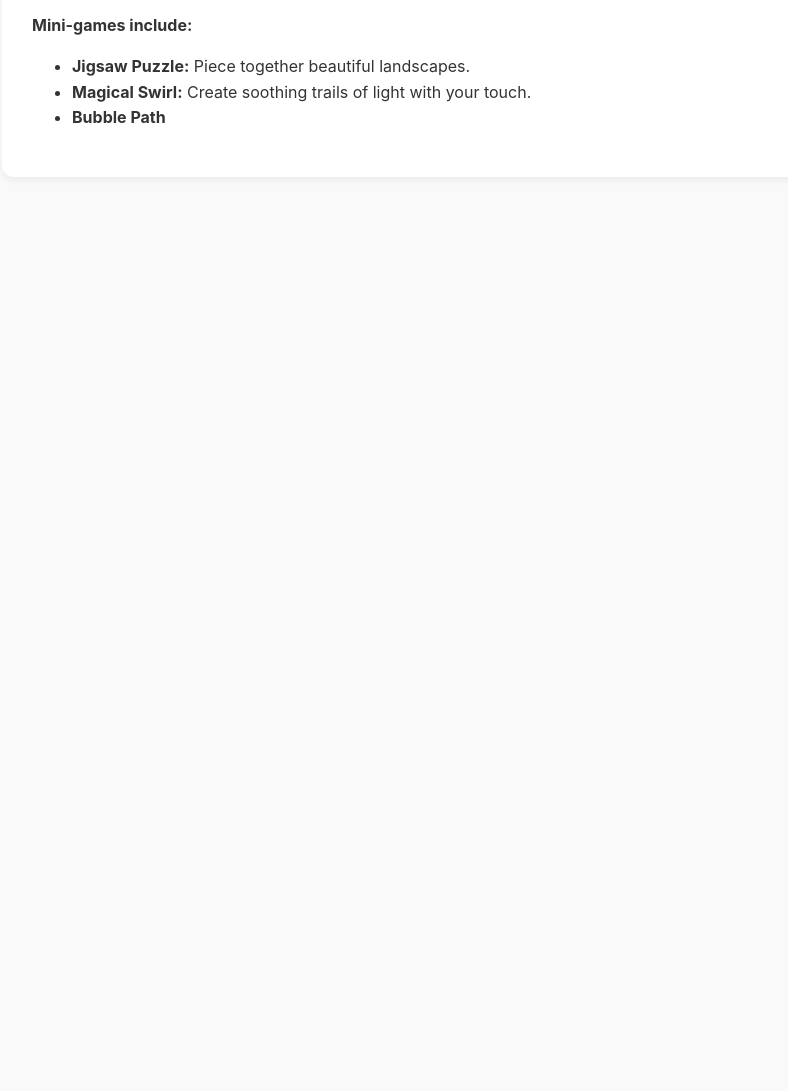
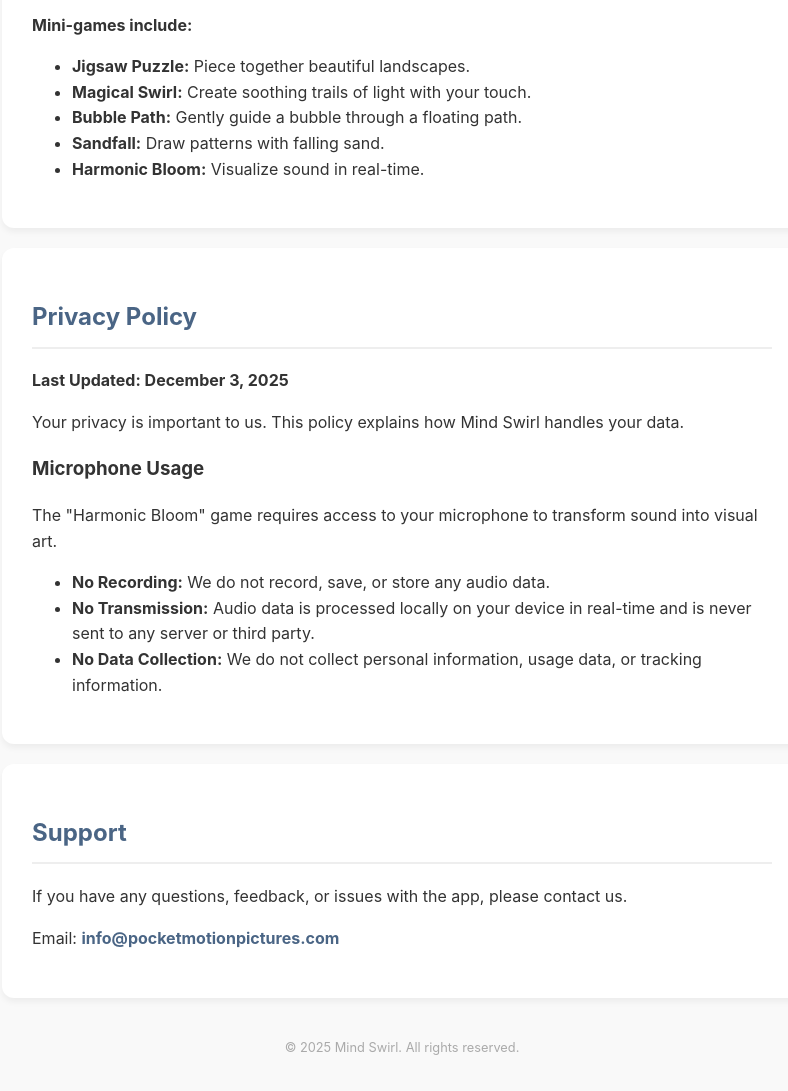
Before and after one commit to JeremyDenver78/Mind_Swirl_webspage, a plain HTML site: page index.html in a window 1280 px wide. Shown: the part 462-1553 px from the top of the page, without its empty margins (238-1026 px from the left). Before the commit the page ends 800 px from the top, so only its background shows below. Drawn offline with Linux system fonts and the light colour scheme.

Commit message:
Fix HTML structure and add new game details

```diff
--- a/index.html
+++ b/index.html
@@ -29,4 +29,35 @@
         <ul>
             <li><strong>Jigsaw Puzzle:</strong> Piece together beautiful landscapes.</li>
             <li><strong>Magical Swirl:</strong> Create soothing trails of light with your touch.</li>
-            <li><strong>Bubble Path
+            <li><strong>Bubble Path:</strong> Gently guide a bubble through a floating path.</li>
+            <li><strong>Sandfall:</strong> Draw patterns with falling sand.</li>
+            <li><strong>Harmonic Bloom:</strong> Visualize sound in real-time.</li>
+        </ul>
+    </div>
+
+    <div class="section">
+        <h2>Privacy Policy</h2>
+        <p><strong>Last Updated: December 3, 2025</strong></p>
+        <p>Your privacy is important to us. This policy explains how Mind Swirl handles your data.</p>
+
+        <h3>Microphone Usage</h3>
+        <p>The "Harmonic Bloom" game requires access to your microphone to transform sound into visual art.</p>
+        <ul>
+            <li><strong>No Recording:</strong> We do not record, save, or store any audio data.</li>
+            <li><strong>No Transmission:</strong> Audio data is processed locally on your device in real-time and is never sent to any server or third party.</li>
+            <li><strong>No Data Collection:</strong> We do not collect personal information, usage data, or tracking information.</li>
+        </ul>
+    </div>
+
+    <div class="section">
+        <h2>Support</h2>
+        <p>If you have any questions, feedback, or issues with the app, please contact us.</p>
+        <p>Email: <span class="contact-email">info@pocketmotionpictures.com</span></p>
+    </div>
+
+    <footer>
+        <p>&copy; 2025 Mind Swirl. All rights reserved.</p>
+    </footer>
+
+</body>
+</html>
```
